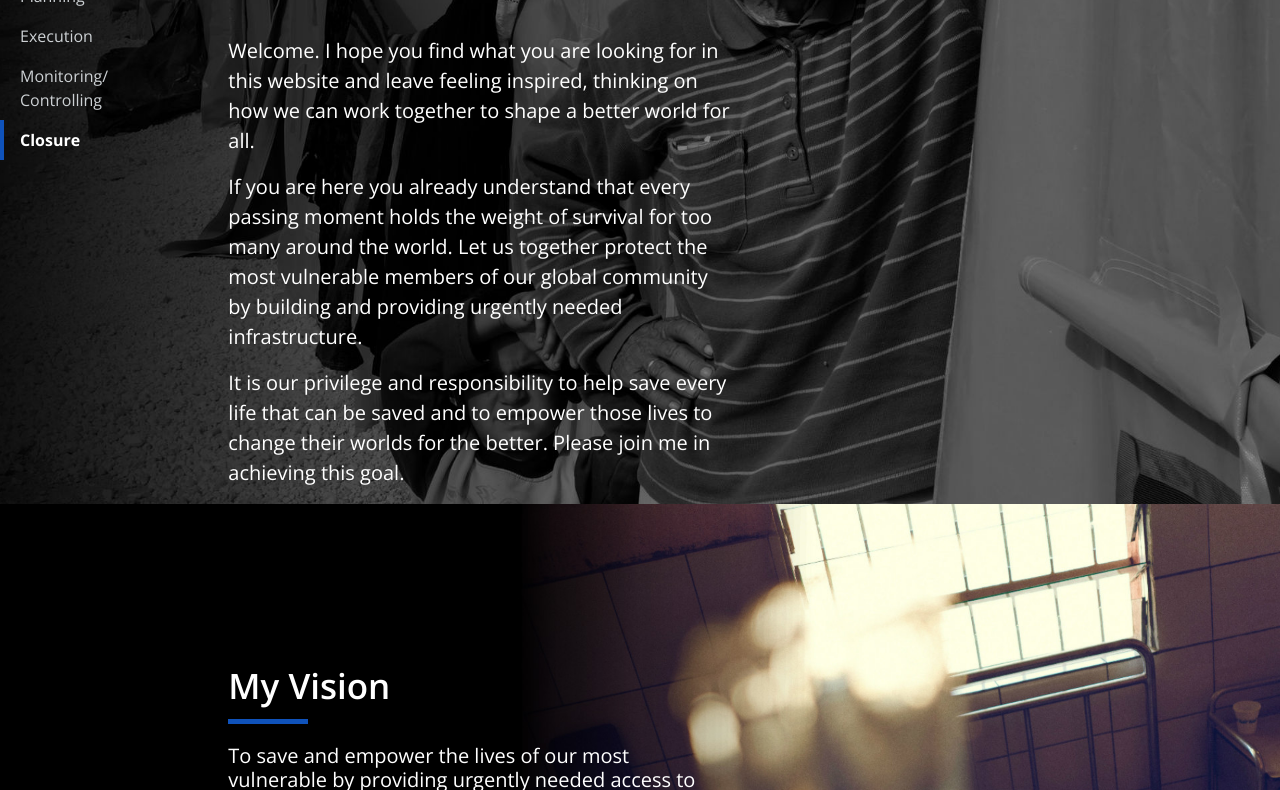
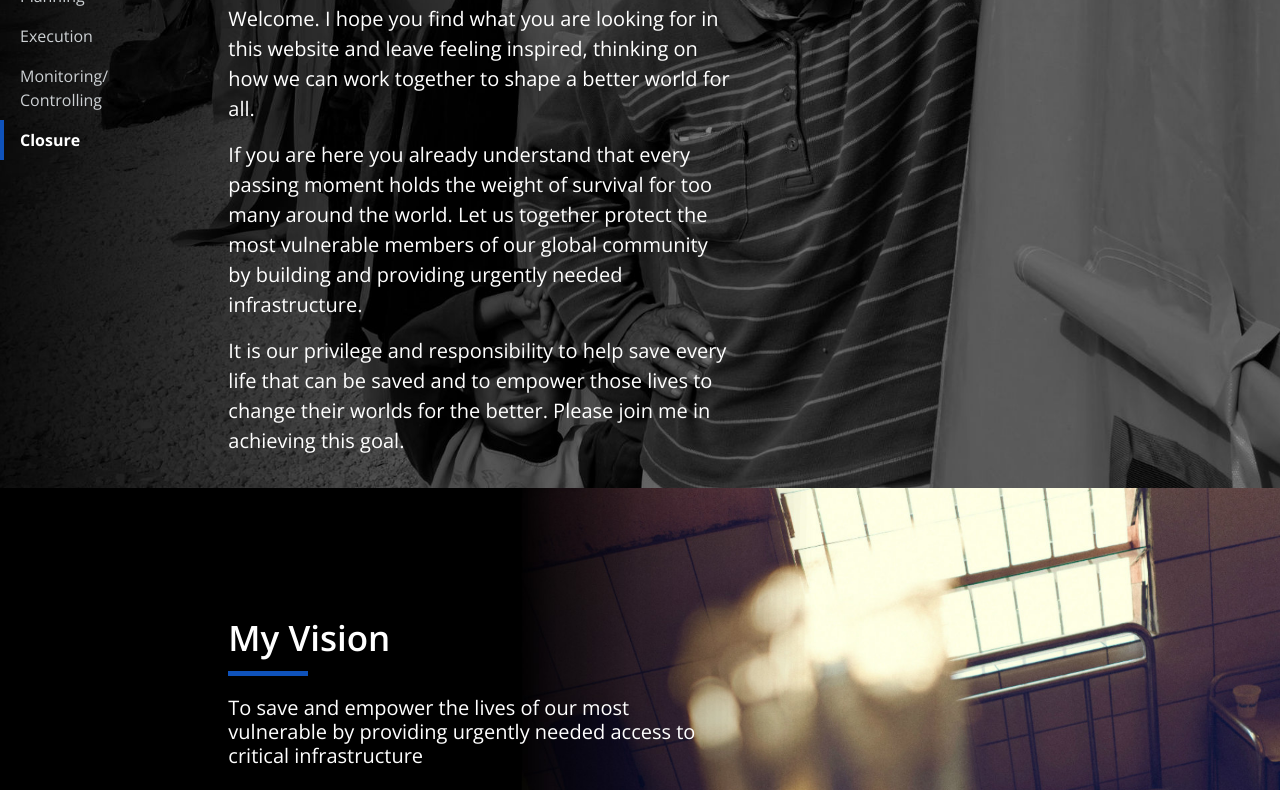
Before and after one commit to aaronmpinto/aaronmpinto.github.io, a plain HTML site: page index.htm in a window 1280 px wide. Shown: the part 320-1110 px from the top of the page. Drawn offline with nearby package versions, Linux system fonts and the light colour scheme.

Commit message:
add 1rem bottom margin to row to ad spacing between slides

```diff
--- a/assets/custom.css
+++ b/assets/custom.css
@@ -62,7 +62,7 @@ a:hover{color:#0f52ba;}
 .intro-social{text-align:left;}
 .intro-social img{width:110px;margin:0 1rem 0 0;}
 .divider{text-align:center;padding:3rem 0}
-section.slide div.row:first-child{margin-top:7rem;}
+section.slide div.row:first-child{margin-top:5rem; margin-bottom: 1rem;}
 
 /*toggle navbar*/
 
```
